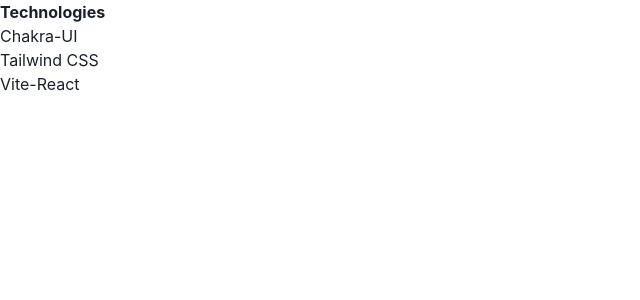
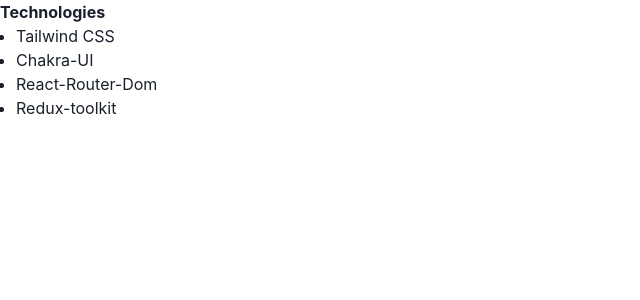
Before and after one commit to decifur/SkillSwap, a React (Vite) app: page / in a window 1280 px wide. Shown: the top 300 px of the page, without its empty margins (0-640 px from the left). Built offline with nearby package versions, Linux system fonts and the light colour scheme.

Commit message:
redux added

```diff
--- a/package.json
+++ b/package.json
@@ -13,9 +13,11 @@
     "@chakra-ui/react": "^2.8.2",
     "@emotion/react": "^11.11.1",
     "@emotion/styled": "^11.11.0",
+    "@reduxjs/toolkit": "^2.0.1",
     "framer-motion": "^10.16.16",
     "react": "^18.2.0",
     "react-dom": "^18.2.0",
+    "react-redux": "^9.0.4",
     "react-router-dom": "^6.21.1"
   },
   "devDependencies": {
--- a/src/App.jsx
+++ b/src/App.jsx
@@ -1,12 +1,15 @@
+import { Button, ListItem, UnorderedList } from "@chakra-ui/react"
+
 const App = () => {
   return (
     <div className='p-5'>
       <strong className='text-2xl block'>Technologies</strong><br />
-      <ul className='list-disc pl-5'>
-        <li>Chakra-UI</li>
-        <li>Tailwind CSS</li>
-        <li>Vite-React</li>
-      </ul>
+      <UnorderedList>
+        <ListItem>Tailwind CSS</ListItem>
+        <ListItem>Chakra-UI</ListItem>
+        <ListItem>React-Router-Dom</ListItem>
+        <ListItem>Redux-toolkit</ListItem>
+      </UnorderedList>
     </div>
   )
 }
```
Also changed, not shown: 1 other file (tests, documents, lock files or other folders).
